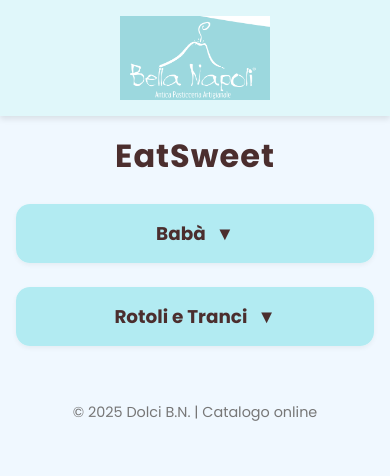
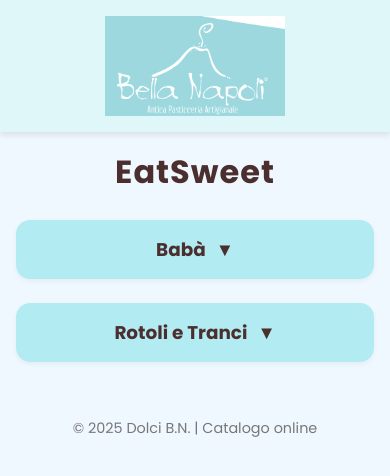
Before and after one commit to FedeNoce/fedenoce.github.io, a Jekyll site: the page seesweet/index.html, which Jekyll copies as it is, in a window 390 px wide. Shown: the top 476 px of the page. Built offline with Jekyll 4.4.1, drawn with Linux system fonts in a browser that asks for light colours.

Commit message:
modified:   seesweet/index.html

```diff
--- a/seesweet/index.html
+++ b/seesweet/index.html
@@ -13,27 +13,8 @@
     img { display: block; width: 100%; height: auto; object-fit: contain; }
 
     /* HEADER */
-    header {
-      display: flex;
-      justify-content: center;
-      padding: 1rem;
-      background: #e0f7fa;
-      box-shadow: 0 3px 6px rgba(0,0,0,0.1);
-    }
-
-    header .logo {
-      width: 50%;        /* scala in base alla larghezza dello schermo */
-      max-width: 180px;  /* massimo su desktop */
-      height: auto;      /* mantiene le proporzioni */
-      object-fit: contain; /* non taglia l'immagine */
-    }
-
-    @media (max-width: 400px) {
-      header .logo {
-        width: 70%;      /* leggermente più grande su schermi piccoli */
-        max-width: 150px;
-      }
-    }
+    header { display: flex; justify-content: center; padding: 1rem; background: #e0f7fa; box-shadow: 0 3px 6px rgba(0,0,0,0.1); }
+    header .logo { max-width: 180px; }
 
     main { padding: 1rem; }
     h1 { text-align: center; margin-bottom: 1.5rem; font-size: 2rem; letter-spacing: 1px; }
```
